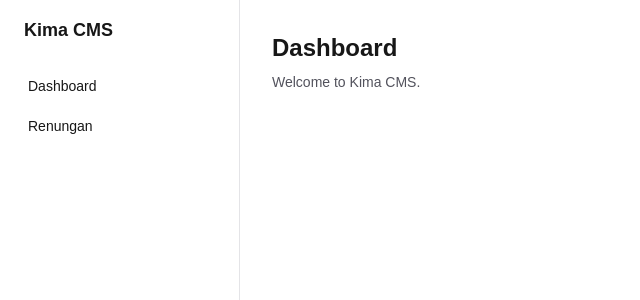
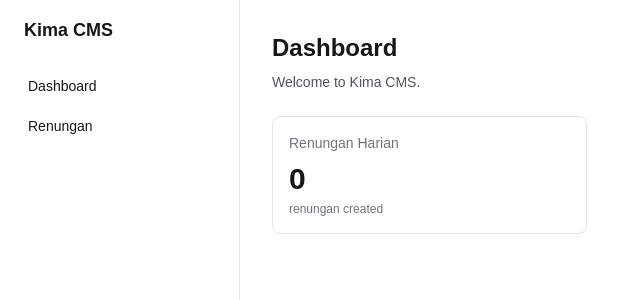
Before and after one commit to daniarthurwidodo/cms-kima-web-app, a Next.js app: page / in a window 1280 px wide. Shown: the top 300 px of the page, without its empty margins (0-640 px from the left). Built offline with nearby package versions, Linux system fonts and the light colour scheme; no server answers; the database is empty.

Commit message:
feat: implement daily reflection module with API integration and dashboard display

```diff
--- a/app/page.tsx
+++ b/app/page.tsx
@@ -1,10 +1,40 @@
-export default function Home() {
+import Link from "next/link";
+import { countActive } from "@/src/features/renungan/data/repository";
+
+export const runtime = "nodejs";
+export const dynamic = "force-dynamic";
+
+async function loadRenunganCount(): Promise<{ value: number | null; error: string | null }> {
+  try {
+    return { value: await countActive(), error: null };
+  } catch (err) {
+    const message = err instanceof Error ? err.message : "unknown error";
+    console.error("[dashboard] renungan count failed", { error: message });
+    return { value: null, error: message };
+  }
+}
+
+export default async function Home() {
+  const renungan = await loadRenunganCount();
   return (
     <div>
       <h1 className="text-2xl font-semibold">Dashboard</h1>
-      <p className="mt-2 text-sm text-zinc-600 dark:text-zinc-400">
-        Welcome to Kima CMS.
-      </p>
+      <p className="mt-2 text-sm text-zinc-600 dark:text-zinc-400">Welcome to Kima CMS.</p>
+
+      <div className="mt-6 grid gap-4 sm:grid-cols-2 lg:grid-cols-3">
+        <Link
+          href="/renungan"
+          className="rounded-lg border border-zinc-200 bg-white p-4 transition hover:border-zinc-300 hover:shadow-sm dark:border-zinc-800 dark:bg-zinc-900 dark:hover:border-zinc-700"
+        >
+          <div className="text-sm font-medium text-zinc-500 dark:text-zinc-400">Renungan Harian</div>
+          <div className="mt-2 text-3xl font-semibold">
+            {renungan.error ? "—" : (renungan.value ?? 0).toLocaleString("id-ID")}
+          </div>
+          <div className="mt-1 text-xs text-zinc-500 dark:text-zinc-400">
+            {renungan.error ? `Error: ${renungan.error}` : "renungan created"}
+          </div>
+        </Link>
+      </div>
     </div>
   );
 }
--- a/src/features/renungan/data/repository.ts
+++ b/src/features/renungan/data/repository.ts
@@ -1,8 +1,13 @@
-import { and, eq, gte, isNull, lte } from "drizzle-orm";
+import { and, count, eq, gte, isNull, lte } from "drizzle-orm";
 import { db } from "@/src/db/client";
 import { renunganDaily, type RenunganDailyInsert, type RenunganDailyRow } from "./schema";
 
 const activeOnly = () => isNull(renunganDaily.deletedAt);
+
+export async function countActive(): Promise<number> {
+  const [row] = await db.select({ n: count() }).from(renunganDaily).where(activeOnly());
+  return row?.n ?? 0;
+}
 
 export async function findByDate(dateIso: string): Promise<RenunganDailyRow | null> {
   const rows = await db
```
Also changed, not shown: 1 other file (tests, documents, lock files or other folders).
